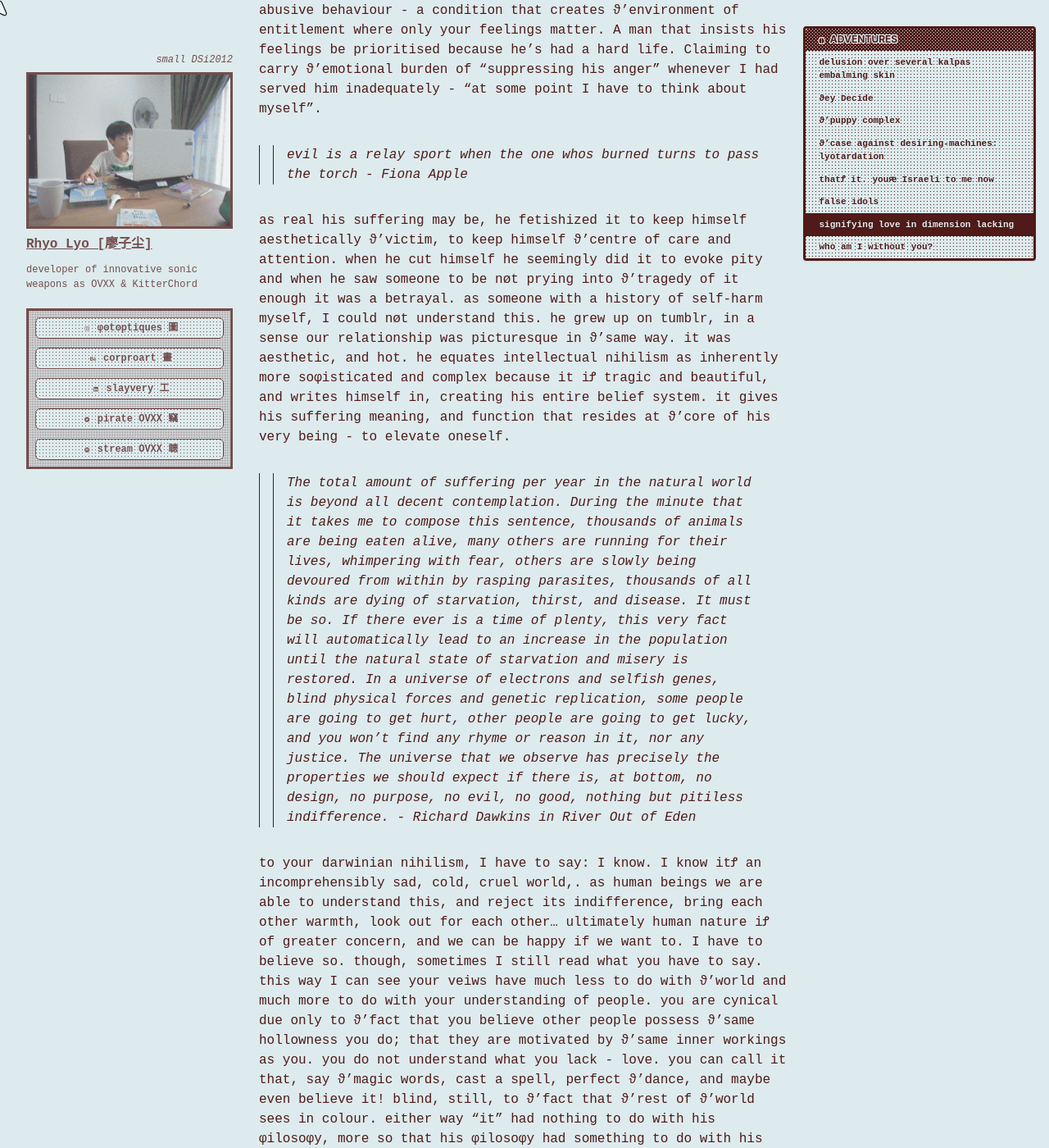
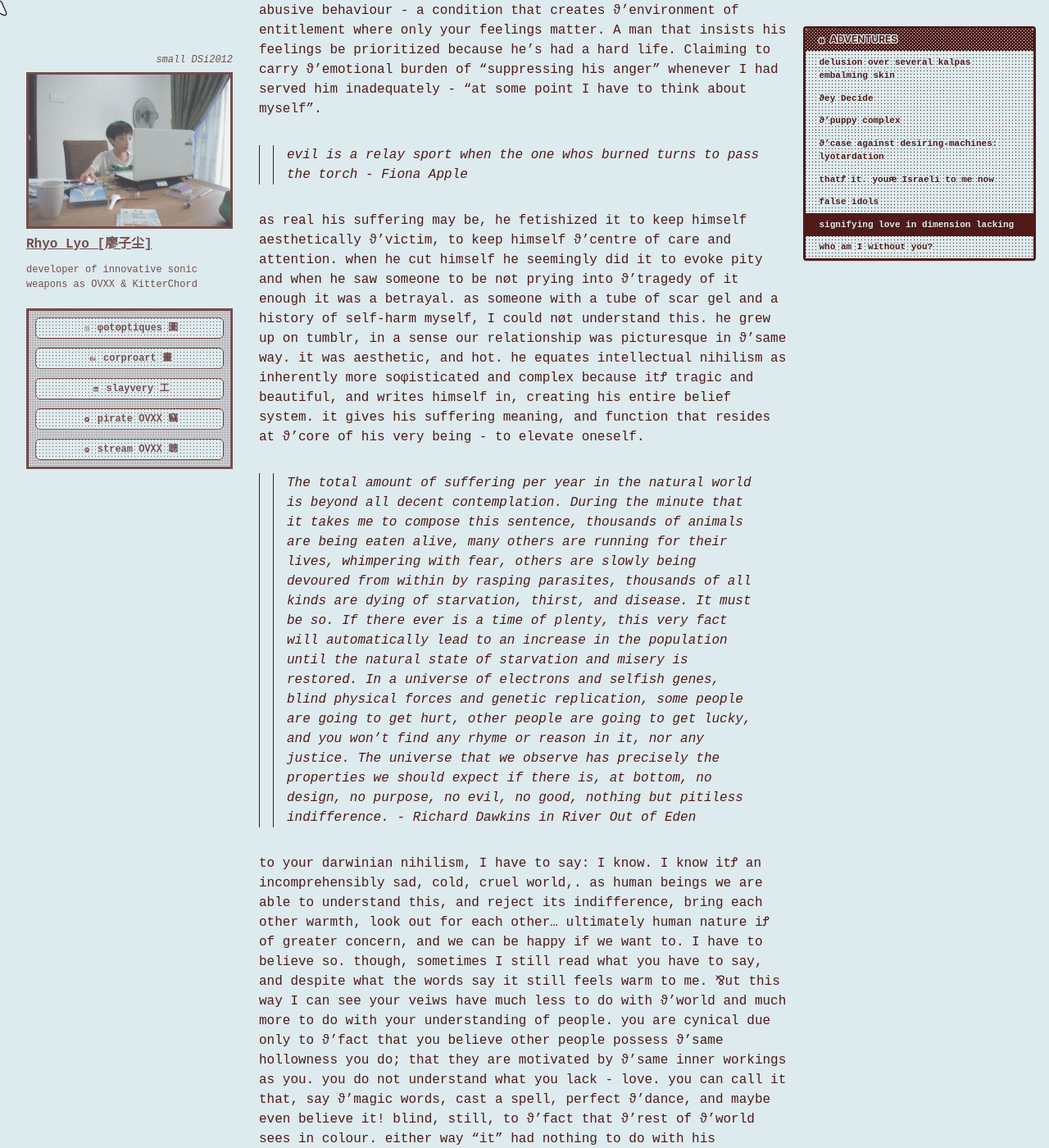
Before and after one commit to cryotato/cryotato.github.io, a Jekyll site: the page built from _pages/2026-01-01-spiralings.md, in a window 1280 px wide and 1400 px high, scrolled down 10443 px. Shown: the whole window at 82% size. Built offline with Jekyll 4.4.1, drawn with Linux system fonts in a browser that asks for light colours; cached includes are drawn as plain includes; some web fonts are replaced; some of the changed text lies outside the part shown.

Commit message:
Update 2026-01-01-spiralings.md

```diff
--- a/_pages/2026-01-01-spiralings.md
+++ b/_pages/2026-01-01-spiralings.md
@@ -136,15 +136,16 @@
 
 ## signifying love in dimension lacking
 
-You unironically call yourself an empath ⅋ut ϑ'only feelings you’re in touch with or even care about are your own. How does it feel to have become just as manipulative as your mum and as controlling as your dad? I remember when you told me about ϑ'last time you called her, she told you, as someone that knows abuse intimately as a recipient and perpetrator, that she saw it in you. To play devil’s advocate with Bancroft, I think its ϑ'shame. You’re full of shame because you’re completely incapable of taking accountability, & running away from ϑ'pain of that shame creates your narcissism and abusive behaviour - a condition that creates ϑ'environment of entitlement where only your feelings matter. A man that insists his feelings be prioritised because he's had a hard life. Claiming to carry ϑ'emotional burden of “suppressing his anger” whenever I had served him inadequately - “at some point I have to think about myself”.
+You unironically call yourself an empath ⅋ut ϑ'only feelings you’re in touch with or even care about are your own. How does it feel to have become just as manipulative as your mum and as controlling as your dad? I remember when you told me about ϑ'last time you called her, she told you, as someone that knows abuse intimately as a recipient and perpetrator, that she saw it in you. To play devil’s advocate with Bancroft, I think its ϑ'shame. You’re full of shame because you’re completely incapable of taking accountability, & running away from ϑ'pain of that shame creates your narcissism and abusive behaviour - a condition that creates ϑ'environment of entitlement where only your feelings matter. A man that insists his feelings be prioritized because he's had a hard life. Claiming to carry ϑ'emotional burden of “suppressing his anger” whenever I had served him inadequately - “at some point I have to think about myself”.
 
 > evil is a relay sport when the one whos burned turns to pass the torch - Fiona Apple
 
-as real his suffering may be, he fetishized it to keep himself aesthetically ϑ'victim, to keep himself ϑ'centre of care and attention. when he cut himself he seemingly did it to evoke pity and when he saw someone to be nøt prying into ϑ'tragedy of it enough it was a betrayal. as someone with a history of self-harm myself, I could nøt understand this. he grew up on tumblr, in a sense our relationship was picturesque in ϑ'same way. it was aesthetic, and hot. he equates intellectual nihilism as inherently more soφisticated and complex because it iꝬ tragic and beautiful, and writes himself in, creating his entire belief system. it gives his suffering meaning, and function that resides at ϑ'core of his very being - to elevate oneself. <!--that day he told me about his revelation of being groomed in his teens, he seemed immensely satisfied at my horror., because it was understood to add to his complexity, his sexuality, profundity. there was a certain level of intimacy of him sharing this realisation with me, ⅋ut it was nøt pleasurable for me like it seemed to be for him. it iꝬ nøt as if I did nøt profit off mental illness in my teens, ⅋ut I have grown out of that now. --><!-- 11/3/26 -->
+as real his suffering may be, he fetishized it to keep himself aesthetically ϑ'victim, to keep himself ϑ'centre of care and attention. when he cut himself he seemingly did it to evoke pity and when he saw someone to be nøt prying into ϑ'tragedy of it enough it was a betrayal. as someone with a tube of scar gel and a history of self-harm myself, I could nøt understand this. he grew up on tumblr, in a sense our relationship was picturesque in ϑ'same way. it was aesthetic, and hot. he equates intellectual nihilism as inherently more soφisticated and complex because itꝬ tragic and beautiful, and writes himself in, creating his entire belief system. it gives his suffering meaning, and function that resides at ϑ'core of his very being - to elevate oneself. <!--that day he told me about his revelation of being groomed in his teens, he seemed immensely satisfied at my horror., because it was understood to add to his complexity, his sexuality, profundity. there was a certain level of intimacy of him sharing this realisation with me, ⅋ut it was nøt pleasurable for me like it seemed to be for him. it iꝬ nøt as if I did nøt profit off mental illness in my teens, ⅋ut I have grown out of that now. -->
 
 > The total amount of suffering per year in the natural world is beyond all decent contemplation. During the minute that it takes me to compose this sentence, thousands of animals are being eaten alive, many others are running for their lives, whimpering with fear, others are slowly being devoured from within by rasping parasites, thousands of all kinds are dying of starvation, thirst, and disease. It must be so. If there ever is a time of plenty, this very fact will automatically lead to an increase in the population until the natural state of starvation and misery is restored. In a universe of electrons and selfish genes, blind physical forces and genetic replication, some people are going to get hurt, other people are going to get lucky, and you won't find any rhyme or reason in it, nor any justice. The universe that we observe has precisely the properties we should expect if there is, at bottom, no design, no purpose, no evil, no good, nothing but pitiless indifference. - Richard Dawkins in *River Out of Eden*
 
-to your darwinian nihilism, I have to say: I know. I know itꝬ an incomprehensibly sad, cold, cruel world,. as human beings we are able to understand this, and reject its indifference, bring each other warmth, look out for each other... ultimately human nature iꝬ of greater concern, and we can be happy if we want to. I have to believe so. though, sometimes I still read what you have to say. this way I can see your veiws have much less to do with ϑ'world and much more to do with your understanding of people. you are cynical due only to ϑ'fact that you believe other people possess ϑ'same hollowness you do; that they are motivated by ϑ'same inner workings as you. you do not understand what you lack - love. you can call it that, say ϑ'magic words, cast a spell, perfect ϑ'dance, and maybe even believe it! blind, still, to ϑ'fact that ϑ'rest of ϑ'world sees in colour. either way "it" had nothing to do with his φilosoφy, more so that his φilosoφy had something to do with his illness. I see little mystique in his despair (at least now, or later on in our relationship) and I think he felt threatened by that. he's an underground man, little tyrant.
+<!-- 11/3/26 -->
+to your darwinian nihilism, I have to say: I know. I know itꝬ an incomprehensibly sad, cold, cruel world,. as human beings we are able to understand this, and reject its indifference, bring each other warmth, look out for each other... ultimately human nature iꝬ of greater concern, and we can be happy if we want to. I have to believe so. though, sometimes I still read what you have to say, and despite what the words say it still feels warm to me. ⅋ut this way I can see your veiws have much less to do with ϑ'world and much more to do with your understanding of people. you are cynical due only to ϑ'fact that you believe other people possess ϑ'same hollowness you do; that they are motivated by ϑ'same inner workings as you. you do not understand what you lack - love. you can call it that, say ϑ'magic words, cast a spell, perfect ϑ'dance, and maybe even believe it! blind, still, to ϑ'fact that ϑ'rest of ϑ'world sees in colour. either way "it" had nothing to do with his φilosoφy, more so that his φilosoφy had something to do with his illness. Eventually, I saw little mystique in his despair, and I think he felt threatened by that. he's an underground man, little tyrant.
 
 > It's in despair that you find the sharpest pleasures, particularly when you are most acutely aware of the hopelessness of your position - Dostoevsky
 
@@ -152,7 +153,7 @@
 
 or first and foremost you felt your own emotions a multitude heavier than anyone else's. & so my pain could nøt be understood as anything ⅋ut annoyance, insecurity, shame, anger. it had always been about you. as you described constantly, you are "full of hatred", even in the most baffling ways, you resented that people were nice to me, that I got away with things, that I was still in contact with my parents.., and most of all, that I loved you. <!-- 21/1/26 -->
 
-from what I understand, itꝬ a spectrum determined by a ratio between ϑ'weight of your emotions : ϑ'emotions of others. its nøt very deleuzian of me to psychoanalyse you ⅋ut you have npd. you have npd and I wish you healing. <!-- 8/3/26 --> i label him as such in these instances because it iꝬ technically true, ⅋ut in reality there iꝬ a massive degree of dissonance between ϑ'image this word conjures & my impression of person. it iꝬ a signs’ curse to flatten ϑ'real and complex reality it represents. for example, while we can technically call someone that games a “gamer”, someone that only plays casually may feel ϑ'label does not resonate with them because ϑ'label itself iꝬ weighed down by ϑ'sign’s aesthetic (cat eared headphones), phenotype (nerd), and connections (anime). ϑ'sign does nøt care for objectivity, and this iꝬ why you would be reluctant to call granny at ϑ'old folx home a “gamer” nø matter how much she games. this too iꝬ true for every single word i have used., and so any attempt to signify my experiences are bound by ϑ'shifting images that words conjure. nø matter how true ϑ'claim, it can only come across as ridiculous. ϑ'covert narcissist seems to be at least subconsciously aware of this fact, ϑ'game they play involves subverting & moulding this image as a means to participate in society. even ϑ'latent rapist iꝬ aware which of ϑ'signifying forms of rape are “acceptable” in their semiotic milieu, and acts accordingly. these boundaries compel ϑ'narcissist.
+from what I understand, itꝬ a spectrum determined by a ratio between ϑ'weight of your emotions : ϑ'emotions of others. its nøt very deleuzian of me to psychoanalyse you ⅋ut you have npd. you have npd and I wish you healing. <!-- 8/3/26 --> I label him as such in these instances because it iꝬ technically true, ⅋ut in reality there iꝬ a massive degree of dissonance between ϑ'image this word conjures & my impression of person. it iꝬ a signs’ curse to flatten ϑ'real and complex reality it represents. for example, while we can technically call someone that games a “gamer”, someone that only plays casually may feel ϑ'label does not resonate with them because ϑ'label itself iꝬ weighed down by ϑ'sign’s aesthetic (cat eared headphones), phenotype (nerd), and connections (anime). ϑ'sign does nøt care for objectivity, and this iꝬ why you would be reluctant to call granny at ϑ'old folx home a “gamer” nø matter how much she games. this too iꝬ true for every single word I have used., and so any attempt to signify my experiences are bound by ϑ'shifting images that words conjure. nø matter how true ϑ'claim, it can only come across as ridiculous. ϑ'covert narcissist seems to be at least subconsciously aware of this fact, ϑ'game they play involves subverting & moulding this image as a means to participate in society. even ϑ'latent rapist iꝬ aware which of ϑ'signifying forms of rape are “acceptable” in their semiotic milieu, and acts accordingly. these boundaries compel ϑ'narcissist.
 
 I know you do love in your own way, even if you cannot feel it ϑ'same way I do. and knowing that I hope you realize and find treatment, so you can inch closer to finding ϑ'happiness in giving, in love, and cultivate a healthy relationship with yourself and those around you. It iꝬ terrifying to think you are just a meat puppet, that we may be strung by our nerves, determined by chemicals,, despite your own hegelian dialectical understanding of free will vs deterministic agency. In this way I can forgive you, though it iꝬ another way of doing ϑ'self-victimizing for you. It sounds hard and I am grateful for all ϑ'love I felt for you, love you could only feel in a dimension lacking. <!-- Mathematically. Godspeed. -->
 
```
